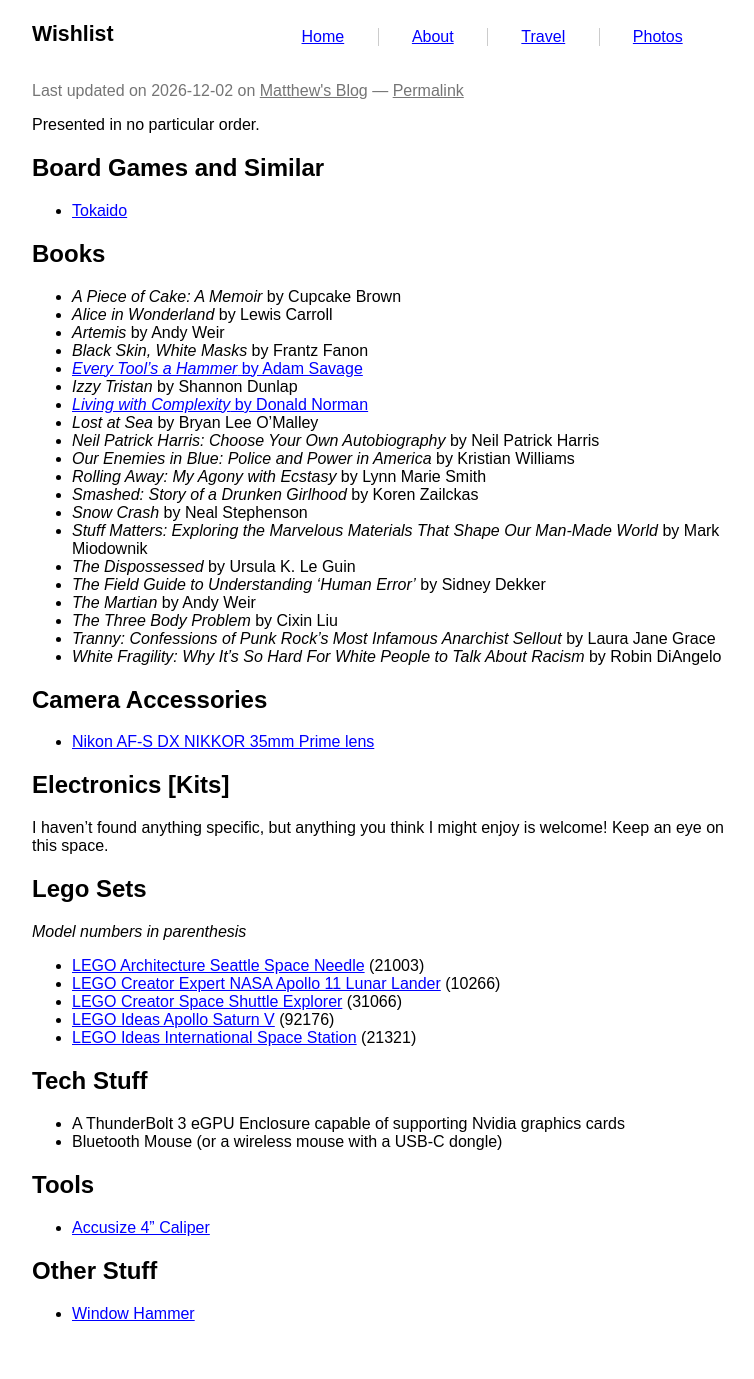
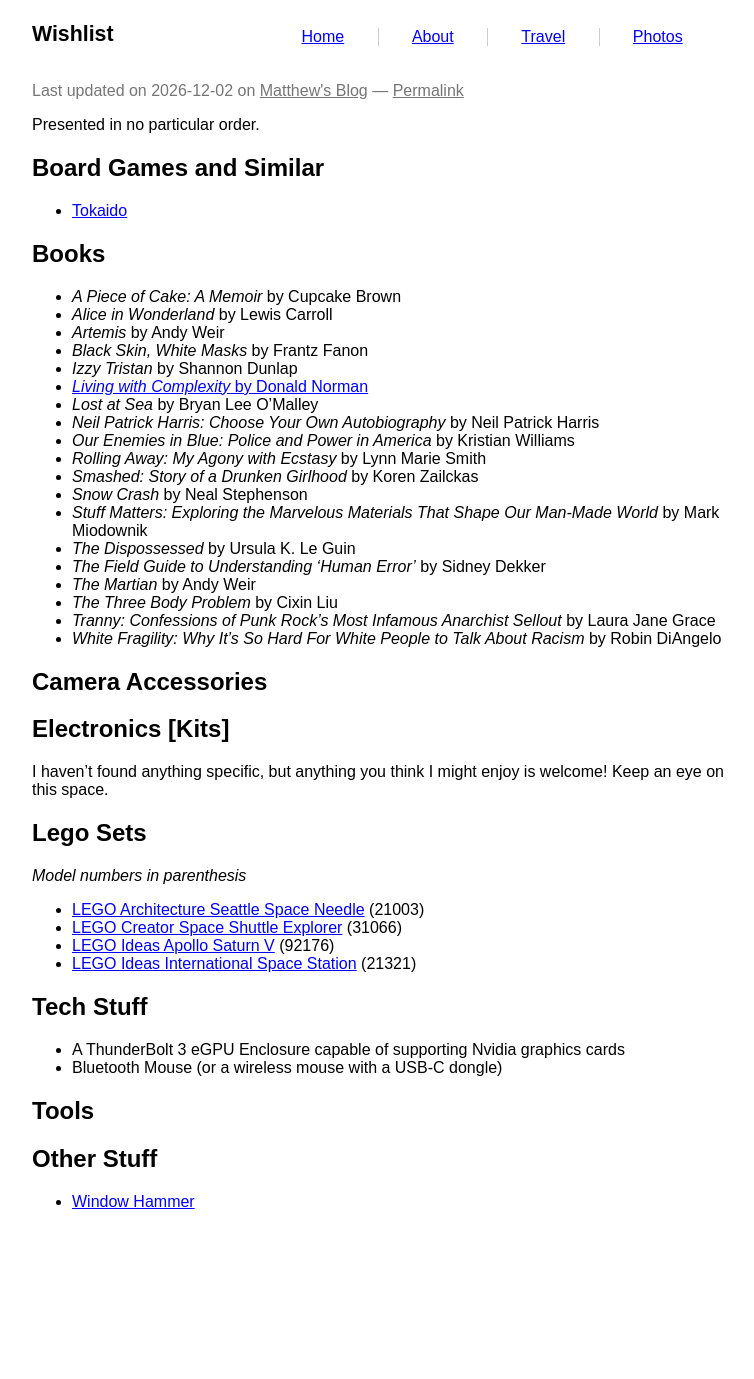
Before and after one commit to prplecake/jrgnsn.net, a Jekyll site: the page built from wishlist.md, in a window 1280 px wide. Shown: the whole page, without its empty margins (258-1012 px from the left). Built offline with Jekyll 4.4.1, drawn with Linux system fonts in a browser that asks for light colours; after the commit the page ends 1267 px from its top, so only the background shows below that.

Commit message:
Update wishlist

```diff
--- a/wishlist.md
+++ b/wishlist.md
@@ -15,7 +15,6 @@
 * *Alice in Wonderland* by Lewis Carroll
 * *Artemis* by Andy Weir
 * *Black Skin, White Masks* by Frantz Fanon
-* [*Every Tool's a Hammer* by Adam Savage](https://www.amazon.com/Every-Tools-Hammer-Life-What/dp/1982113472)
 * *Izzy Tristan* by Shannon Dunlap
 * [*Living with Complexity* by Donald Norman](https://mitpress.mit.edu/books/living-complexity)
 * *Lost at Sea* by Bryan Lee O'Malley
@@ -38,7 +37,6 @@
 Racism* by Robin DiAngelo
 
 ## Camera Accessories
-* [Nikon AF-S DX NIKKOR 35mm Prime lens](https://www.amazon.com/dp/B001S2PPT0)
 
 ## Electronics [Kits]
 I haven't found anything specific, but anything you think I might enjoy
@@ -47,7 +45,6 @@
 ## Lego Sets
 *Model numbers in parenthesis*
 * [LEGO Architecture Seattle Space Needle](https://www.amazon.com/dp/B0025W1PMS) (21003)
-* [LEGO Creator Expert NASA Apollo 11 Lunar Lander](https://www.amazon.com/dp/B07W4M54CJ) (10266)
 * [LEGO Creator Space Shuttle Explorer](https://www.amazon.com/dp/B0711MPYJN) (31066)
 * [LEGO Ideas Apollo Saturn V](https://www.amazon.com/dp/B071G3QMS2) (92176)
 * [LEGO Ideas International Space Station](https://www.amazon.com/dp/B083JWZNW7) (21321)
@@ -58,7 +55,6 @@
 * Bluetooth Mouse (or a wireless mouse with a USB-C dongle)
 
 ## Tools
-* [Accusize 4" Caliper](https://www.amazon.com/gp/product/B017ME2ALS)
 
 ## Other Stuff
 * [Window Hammer](https://www.amazon.com/dp/B077GNHRZ8)
```
